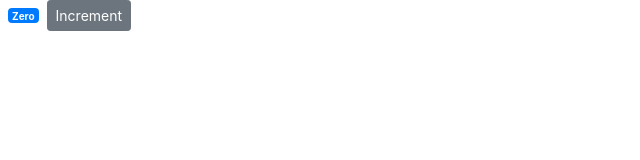
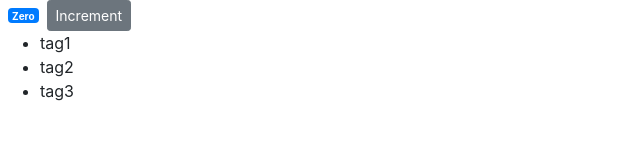
Before and after one commit to BennySLV/counter-app, a React (Create React App) app: page / in a window 1280 px wide. Shown: the top 160 px of the page, without its empty margins (0-640 px from the left). Built offline with nearby package versions, Linux system fonts and the light colour scheme.

Commit message:
Added sample unordered list.

```diff
--- a/src/components/counter.jsx
+++ b/src/components/counter.jsx
@@ -3,6 +3,7 @@ import React, { Component } from "react";
 class Counter extends Component {
 	state = {
 		count: 0,
+		tags: ["tag1", "tag2", "tag3"],
 	};
 
 	styles = {
@@ -17,6 +18,11 @@ class Counter extends Component {
 					{this.formatCount()}
 				</span>
 				<button className="btn btn-secondary btn-sm">Increment</button>
+				<ul>
+					{this.state.tags.map((tag) => (
+						<li>{tag}</li>
+					))}
+				</ul>
 			</React.Fragment>
 		);
 	}
```
